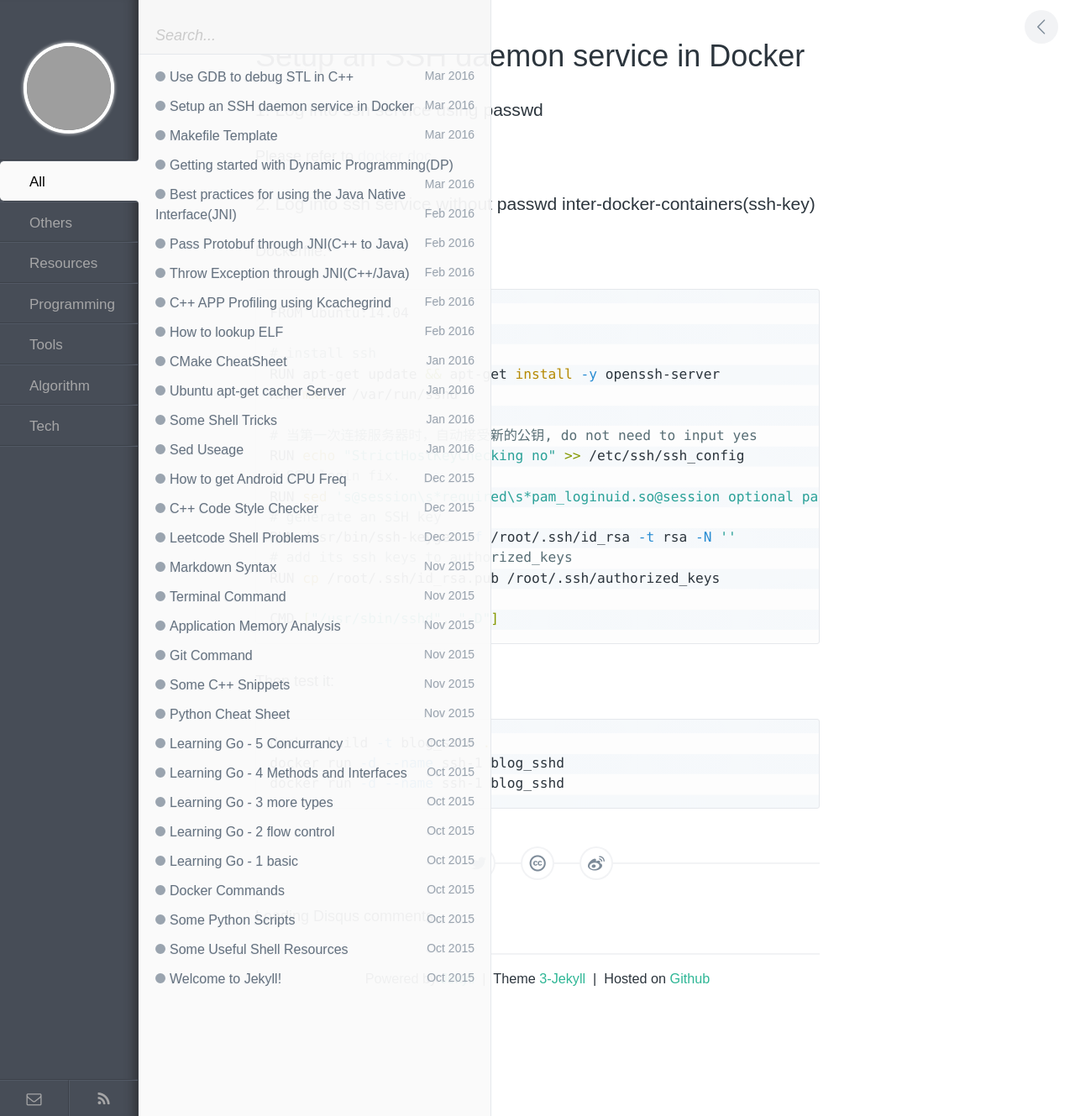
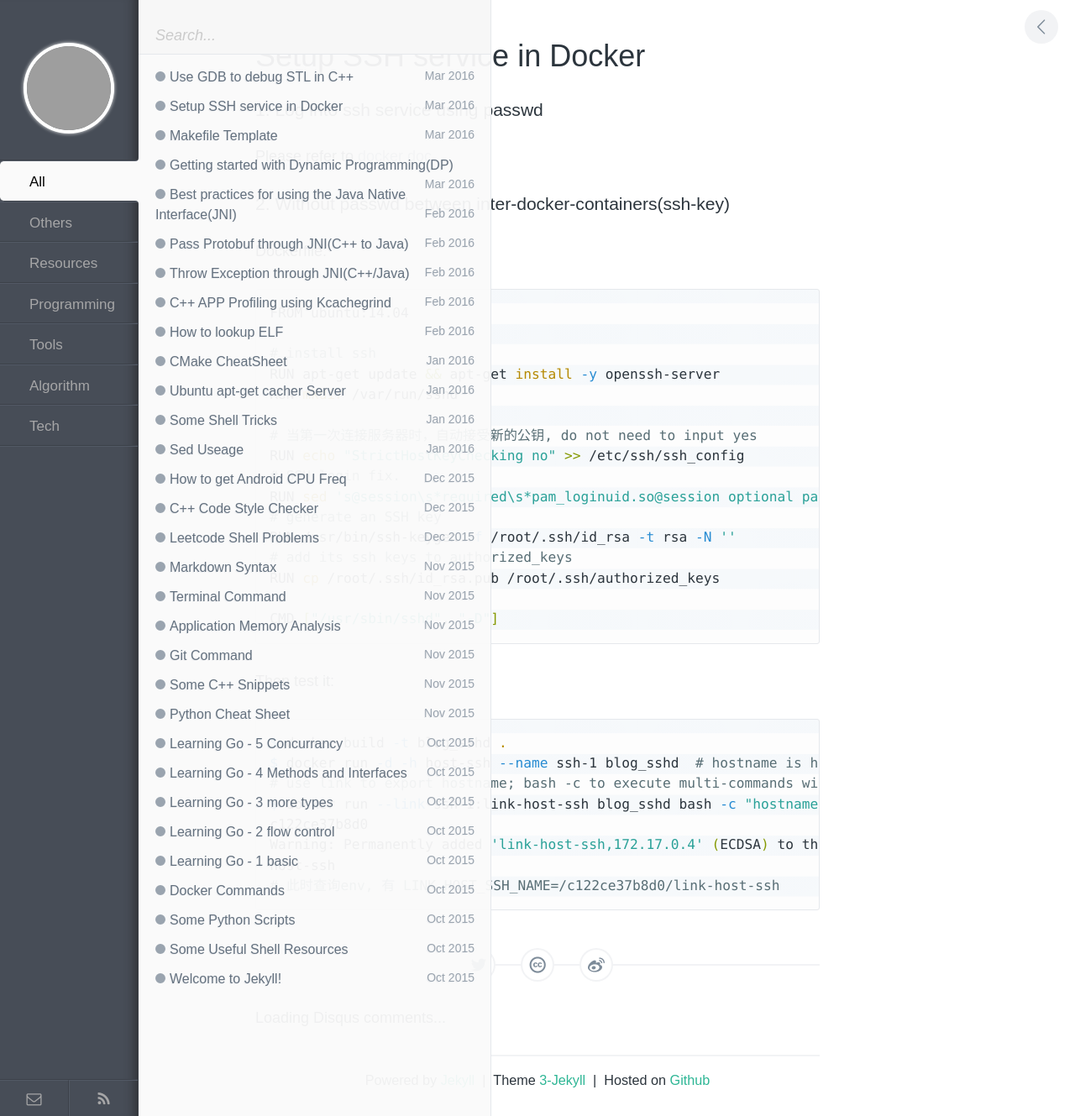
Before and after one commit to wykvictor/wykvictor.github.io, a Jekyll site: the page built from _posts/Tech/2016-03-13-Docker-SSH-Configuration.md, in a window 1280 px wide. Shown: the whole page at 84% size. Built offline with Jekyll 4.4.1, drawn with Linux system fonts in a browser that asks for light colours; comment, search, counter and statistics services are not loaded; grey boxes are pictures that could not be loaded.

Commit message:
update ssh docker

```diff
--- a/_posts/Tech/2016-03-13-Docker-SSH-Configuration.md
+++ b/_posts/Tech/2016-03-13-Docker-SSH-Configuration.md
@@ -1,6 +1,6 @@
 ---
 layout: post
-title:  "Setup an SSH daemon service in Docker"
+title:  "Setup SSH service in Docker"
 date:   2016-03-13 16:00:00
 tags: [docker, ssh, network]
 categories: Tech
@@ -9,7 +9,7 @@ categories: Tech
 ### 1. Log into ssh service using passwd
 Please refer to [docker doc](https://docs.docker.com/engine/examples/running_ssh_service/)
 
-### 2. Log into ssh service without passwd inter-docker-containers(ssh-key)
+### 2. Without passwd between inter-docker-containers(ssh-key)
 Dockerfile:
 {% highlight Bash shell scripts %}
 FROM ubuntu:14.04
@@ -31,7 +31,12 @@ CMD ["/usr/sbin/sshd", "-D"]
 {% endhighlight %}
 Then test it:
 {% highlight Bash shell scripts %}
-docker build -t blog_sshd .
-docker run -d --name ssh-1 blog_sshd
-docker run -d --name ssh-1 blog_sshd
+$ docker build -t blog_sshd .
+$ docker run -d -h host-ssh --name ssh-1 blog_sshd  # hostname is host-ssh, rather than ab09325101ec
+# use link to export hostname; bash -c to execute multi-commands within one line
+$ docker run --link ssh-1:link-host-ssh blog_sshd bash -c "hostname && ssh link-host-ssh hostname"
+c122ce37b8d0
+Warning: Permanently added 'link-host-ssh,172.17.0.4' (ECDSA) to the list of known hosts.
+host-ssh
+# 此时查询env, 有 LINK_HOST_SSH_NAME=/c122ce37b8d0/link-host-ssh
 {% endhighlight %}
```
Also changed, not shown: _posts/tools/2016-03-13-GDB-STL.md (+1 -1 lines).
